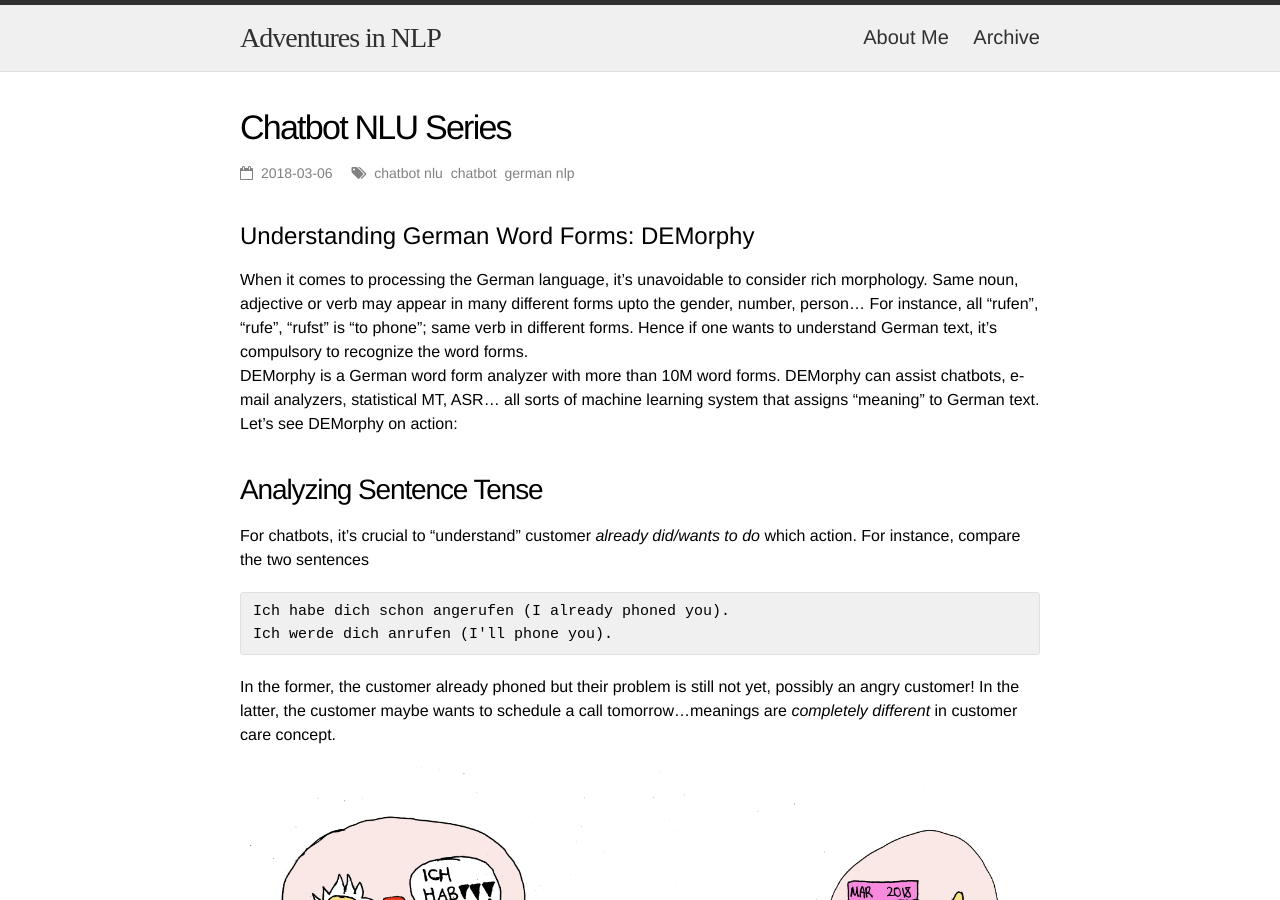
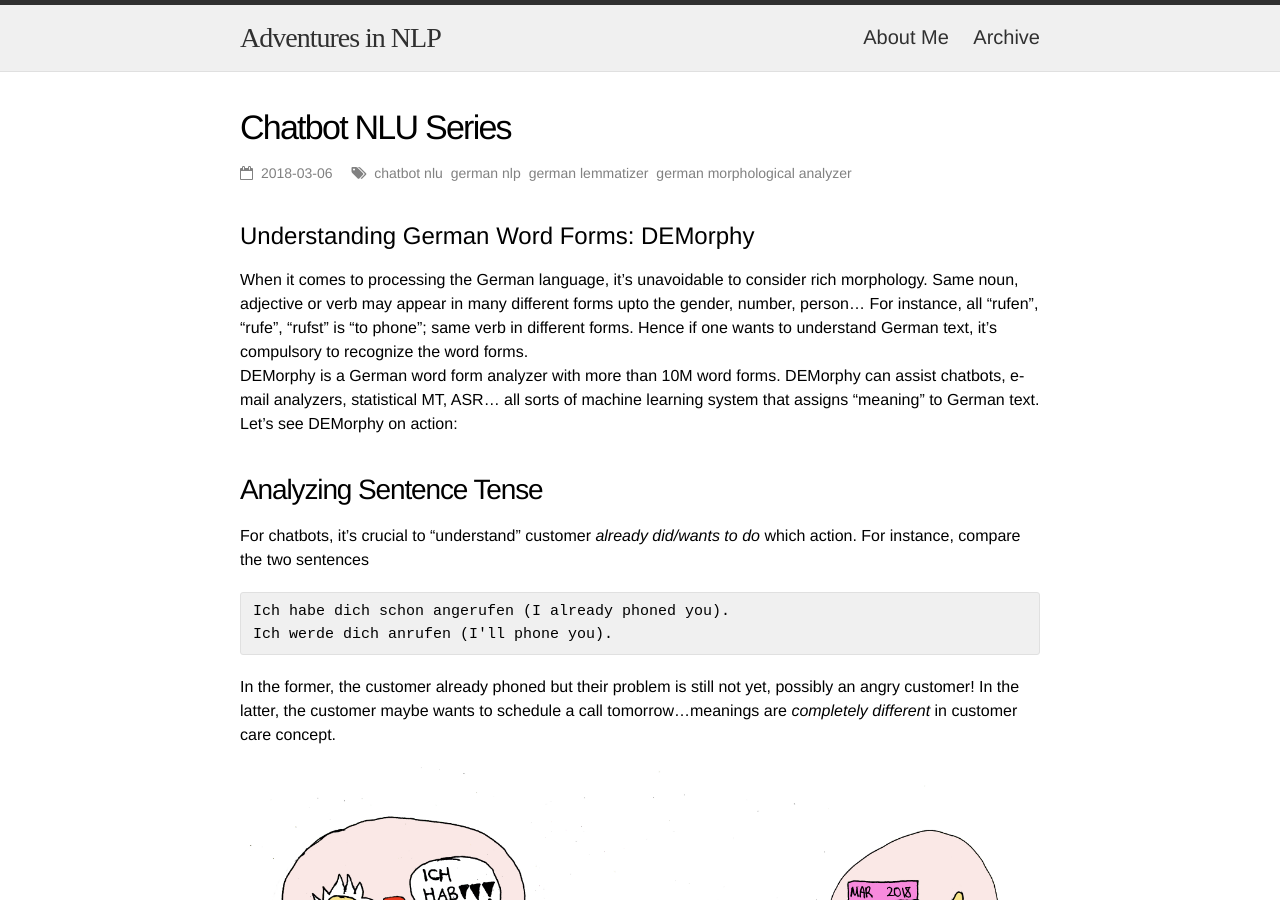
Before and after one commit to DuyguA/DuyguA.github.io, a Jekyll site: the page built from _posts/2018-3-6-chatbot-nlu-series-demorphy.md, in a window 1280 px wide and 900 px high. Built offline with Jekyll 4.4.1, drawn with Linux system fonts in a browser that asks for light colours; nearby versions of some CDN libraries; some web fonts are replaced.

Commit message:
added more keywords

```diff
--- a/_posts/2018-3-6-chatbot-nlu-series-demorphy.md
+++ b/_posts/2018-3-6-chatbot-nlu-series-demorphy.md
@@ -3,7 +3,7 @@ layout: post
 title: Chatbot NLU Series
 date: 2018-03-06 09:00:00
 categories: [blog]
-tags: [chatbot nlu, chatbot, german nlp]
+tags: [chatbot nlu, german nlp, german lemmatizer, german morphological analyzer]
 comments: false
 preview_pic: /assets/images/onticonfused.jpg
 ---
```
